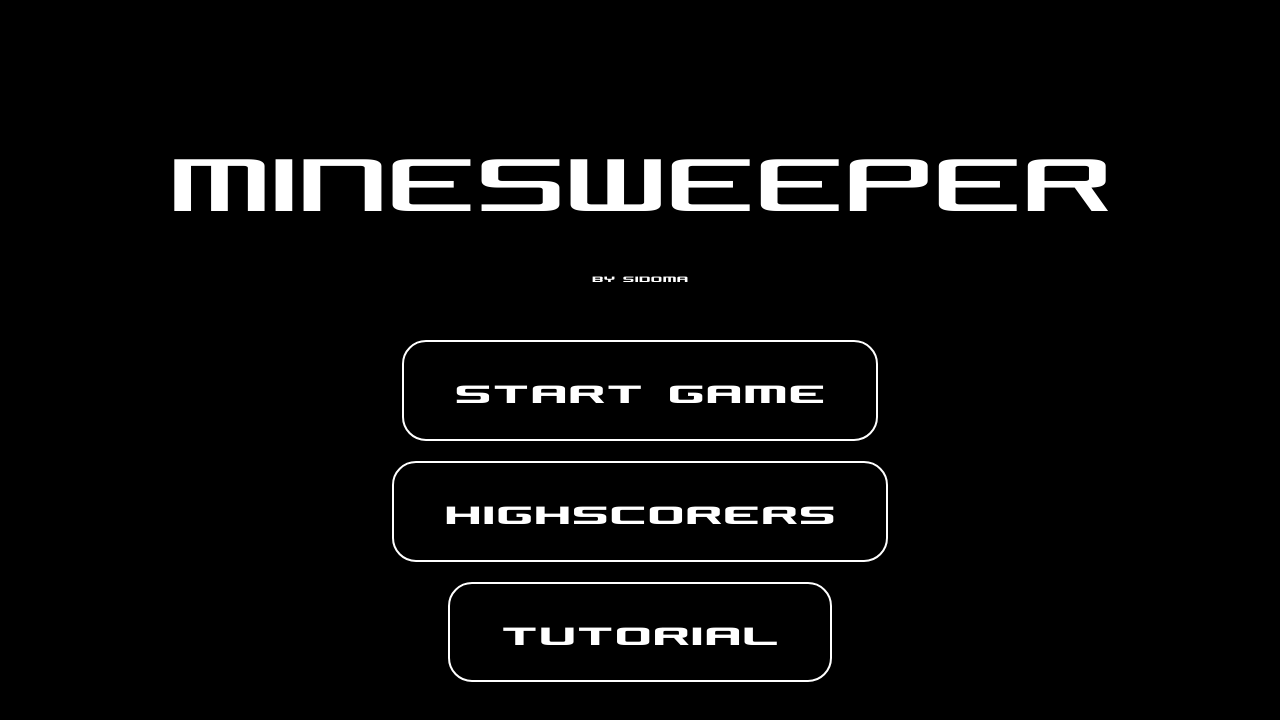
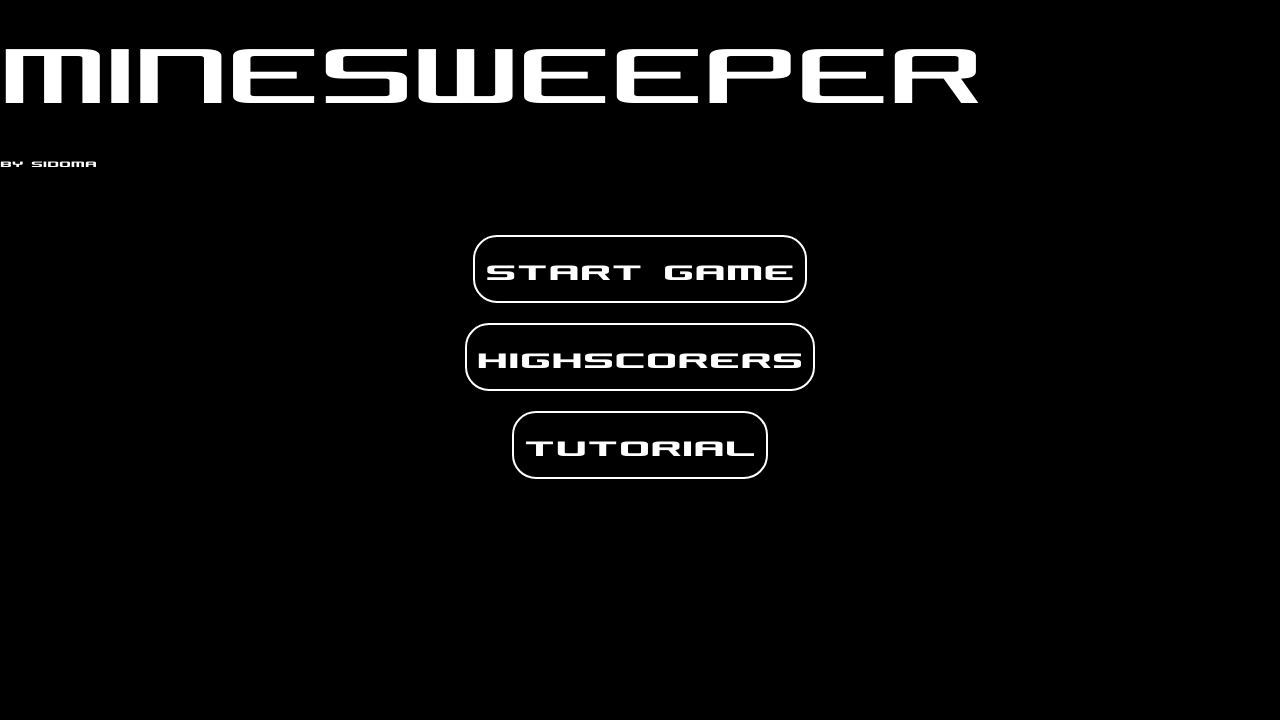
Before and after one commit to mokasii/minesweeper-frontend, a Vue app: page / in a window 1280 px wide. Shown: the top 720 px of the page. Built offline with nearby package versions, Linux system fonts and the light colour scheme.

Commit message:
adjust formatting

```diff
--- a/src/views/HomeView.vue
+++ b/src/views/HomeView.vue
@@ -39,37 +39,36 @@
 }
 
 .start-container {
-  width: 100%;
+  background-color: black;
+}
+
+.title-container {
   display: flex;
-  min-height: 100vh;
-  border-color: black;
-  border-width: 1px;
   flex-direction: column;
   align-items: center;
   justify-content: center;
-  background-color: black;
-  box-sizing: border-box;
 }
 
 .title-minesweeper {
   color: white;
-  font-size: 96px;
+  font-size: 100px;
   font-family: "PlatinumGames", sans-serif;
   font-weight: 400;
   text-transform: uppercase;
-  margin-bottom: 5px;
+  line-height: 150px;
 }
 
 .bysidoma-text {
   color: white;
   font-family: "PlatinumGames";
-  margin-bottom: 40px;
 }
 
 .start-buttons {
   display: flex;
   flex-direction: column;
   align-items: center;
+  justify-content: center;
+  margin-top: 50px;
 }
 
 .startGame-button, .highscores-button, .tutorial-button {
@@ -80,9 +79,15 @@
   background-color: black;
   padding: 10px 50px;
   margin: 10px 0;
+  padding-right: 10px;
+  padding-left: 10px;
+  padding-top: 0px;
+  padding-bottom: 0px;
+  margin: 10px 10px;
   transition: background-color 0.3s, color 0.3s;
   cursor: pointer;
   font-size: 48px;
+  font-size: 40px;
 }
 
 .startGame-button:hover, .highscores-button:hover, .tutorial-button:hover {
@@ -90,7 +95,4 @@
   color: black;
 }
 
-.button-text {
-  font-size: 48px;
-}
 </style>
```
